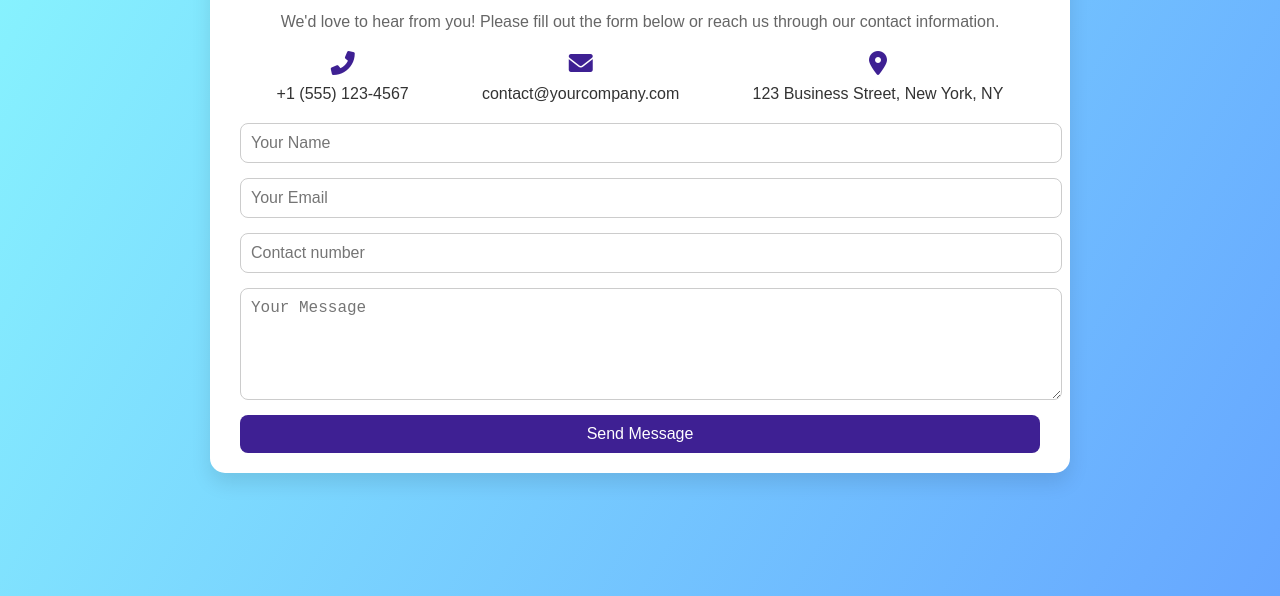
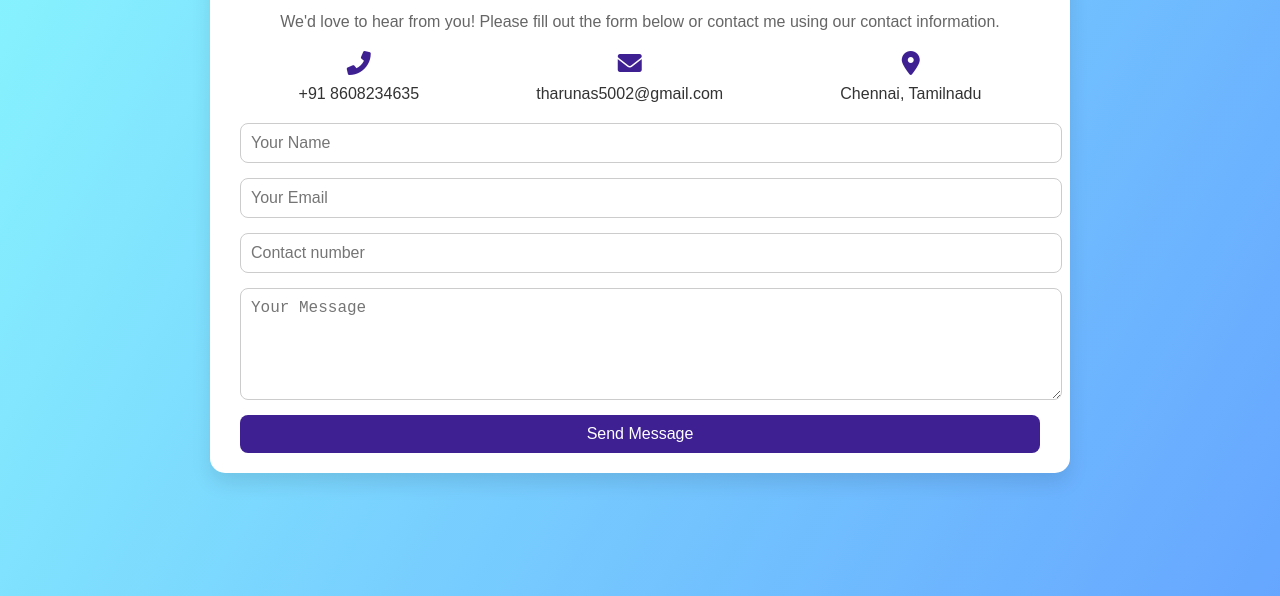
Before and after one commit to Tharun200503/contact-tharun, a plain HTML site: page index.html in a window 1280 px wide. Shown: the part 204-800 px from the top of the page. Drawn offline with Linux system fonts and the light colour scheme.

Commit message:
index.html

```diff
--- a/index.html
+++ b/index.html
@@ -10,20 +10,20 @@
 <body>
     <div class="contact-container">
         <h1>Contact Us</h1>
-        <p>We'd love to hear from you! Please fill out the form below or reach us through our contact information.</p>
+        <p>We'd love to hear from you! Please fill out the form below or contact me using our contact information.</p>
 
         <div class="contact-info">
             <div class="info-item">
                 <i class="fas fa-phone-alt"></i>
-                <p>+1 (555) 123-4567</p>
+                <p>+91 8608234635</p>
             </div>
             <div class="info-item">
                 <i class="fas fa-envelope"></i>
-                <p>contact@yourcompany.com</p>
+                <p>tharunas5002@gmail.com</p>
             </div>
             <div class="info-item">
                 <i class="fas fa-map-marker-alt"></i>
-                <p>123 Business Street, New York, NY</p>
+                <p>Chennai, Tamilnadu</p>
             </div>
         </div>
 
```
